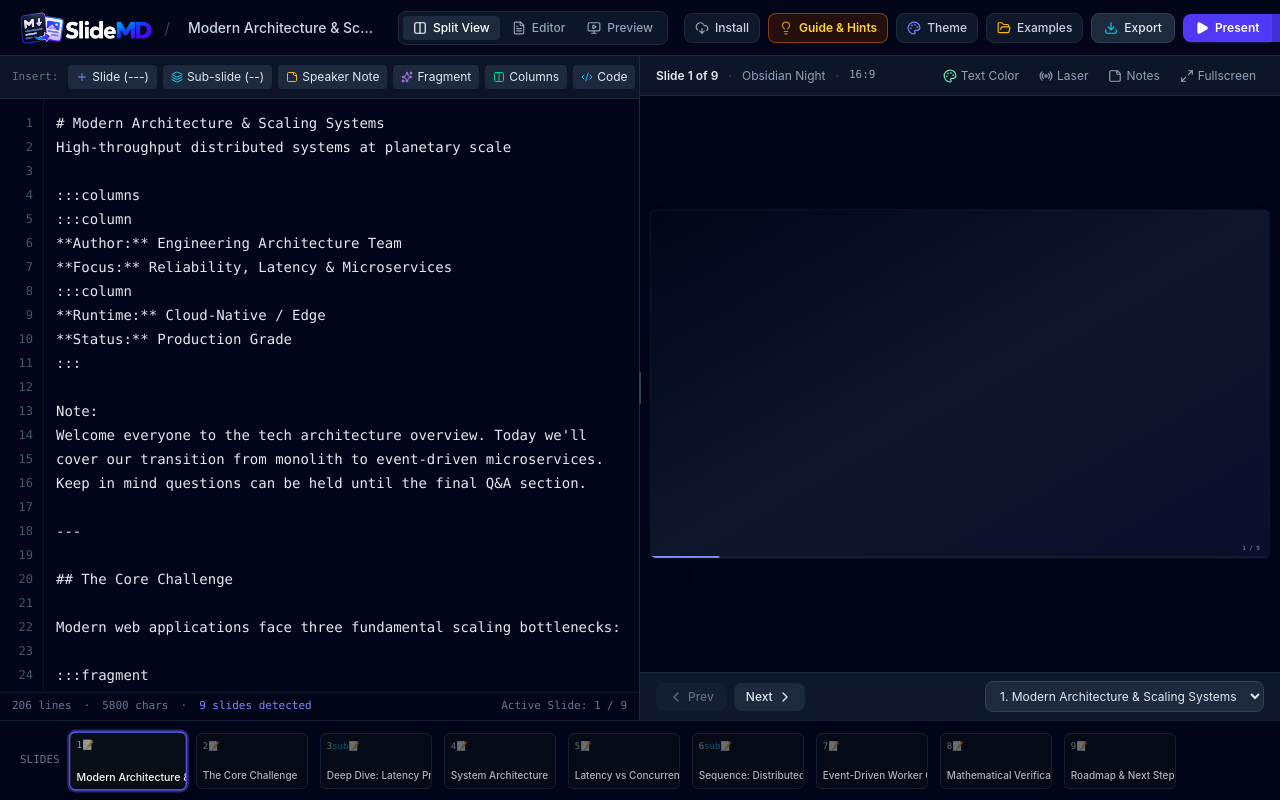
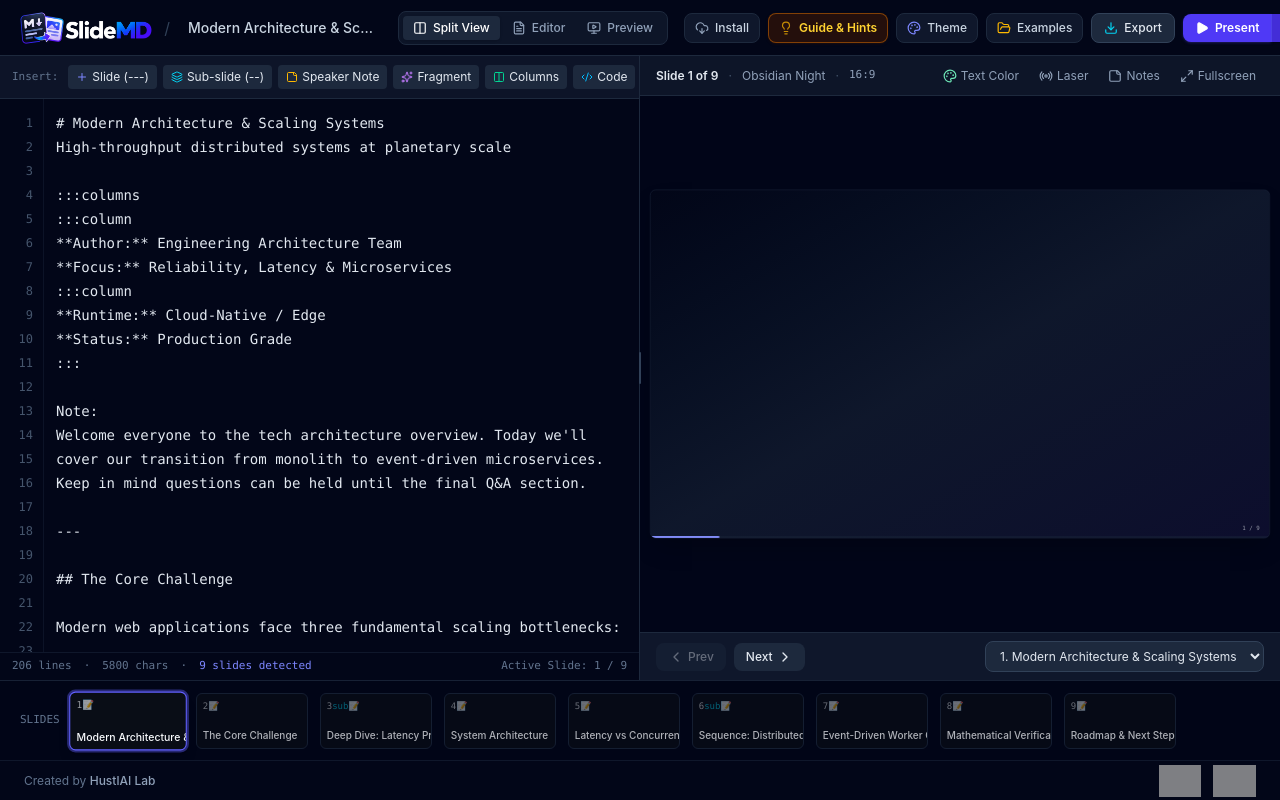
Before and after one commit to DarkSealer/SlideMD, a React (Vite) app: page / in a window 1280 px wide. Built offline with nearby package versions, Linux system fonts and the light colour scheme; grey boxes are pictures that could not be loaded.

Commit message:
added footer

```diff
--- a/dev-dist/sw.js
+++ b/dev-dist/sw.js
@@ -78,7 +78,7 @@ define(['./workbox-afac4cd2'], (function (workbox) { 'use strict';
    */
   workbox.precacheAndRoute([{
     "url": "index.html",
-    "revision": "0.9jak39gucug"
+    "revision": "0.d8r1bf0nns8"
   }], {});
   workbox.cleanupOutdatedCaches();
   workbox.registerRoute(new workbox.NavigationRoute(workbox.createHandlerBoundToURL("index.html"), {
--- a/src/App.tsx
+++ b/src/App.tsx
@@ -15,6 +15,7 @@ import { TopNav } from './components/TopNav';
 import { MarkdownEditor } from './components/MarkdownEditor';
 import { SlideViewer } from './components/SlideViewer';
 import { SlideThumbnailStrip } from './components/SlideThumbnailStrip';
+import { AppFooter } from './components/AppFooter';
 import { FullscreenPresentation } from './components/FullscreenPresentation';
 import { PresenterModal } from './components/PresenterModal';
 import { ExportModal } from './components/ExportModal';
@@ -387,6 +388,8 @@ export default function App() {
         />
       )}
 
+      <AppFooter />
+
       {/* Fullscreen Conference Presentation Mode */}
       {isFullscreen && (
         <FullscreenPresentation
--- /dev/null
+++ b/src/components/AppFooter.tsx
@@ -0,0 +1,45 @@
+import React from 'react';
+
+export const AppFooter: React.FC = () => (
+  <footer className="hidden md:flex h-10 px-4 md:px-6 items-center justify-between border-t border-slate-900 bg-slate-950 text-xs text-slate-500 shrink-0 select-none">
+    <span>
+      Created by{' '}
+      <a
+        href="https://hustlailab.com"
+        target="_blank"
+        rel="noopener noreferrer"
+        className="text-slate-400 font-medium hover:text-slate-200 transition-colors"
+      >
+        HustlAI Lab
+      </a>
+    </span>
+    <div className="flex items-center gap-3">
+      <a
+        href="https://www.producthunt.com/products/slidemd?embed=true&utm_source=badge-featured&utm_medium=badge&utm_campaign=badge-slidemd"
+        target="_blank"
+        rel="noopener noreferrer"
+        className="flex items-center opacity-80 hover:opacity-100 transition-opacity"
+      >
+        <img
+          src="https://api.producthunt.com/widgets/embed-image/v1/featured.svg?post_id=1299747&theme=dark&t=1793468120533"
+          alt="SlideMD - Turn AI-generated Markdown into slide decks, free | Product Hunt"
+          width={250}
+          height={54}
+          className="h-8 w-auto"
+        />
+      </a>
+      <a
+        href="https://viberank.dev/apps/SlideMD"
+        target="_blank"
+        rel="noopener noreferrer"
+        className="flex items-center opacity-80 hover:opacity-100 transition-opacity"
+      >
+        <img
+          src="https://viberank.dev/badge?app=SlideMD&theme=dark"
+          alt="SlideMD on VibeRank"
+          className="h-8 w-auto"
+        />
+      </a>
+    </div>
+  </footer>
+);
```
